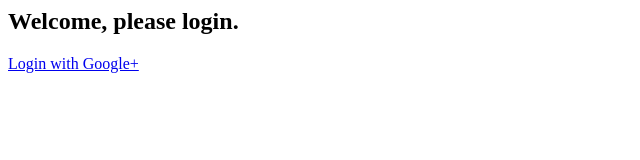
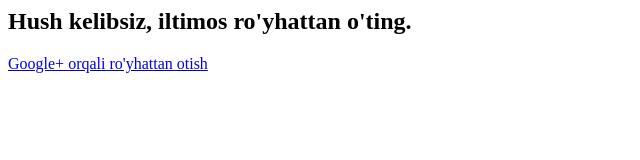
Before and after one commit to zemeister23/login-ekran, a plain HTML site: page index.html in a window 1280 px wide. Shown: the whole page, without its empty margins (0-640 px from the left). Drawn offline with Linux system fonts and the light colour scheme.

Commit message:
change language

```diff
--- a/index.html
+++ b/index.html
@@ -2,10 +2,10 @@
   <div class="modal">
     <div class="modal__inner">
       <div class="modal__header">
-        <h2>Welcome, please login.</h2>
+        <h2>Hush kelibsiz, iltimos ro'yhattan o'ting.</h2>
       </div>
       <div class="modal__footer">
-        <a href="#"><i class="fa fa-google-plus" aria-hidden="true"></i>Login with Google+</a>
+        <a href="#"><i class="fa fa-google-plus" aria-hidden="true"></i>Google+ orqali ro'yhattan otish</a>
       </div>
     </div>
   </div>
```
